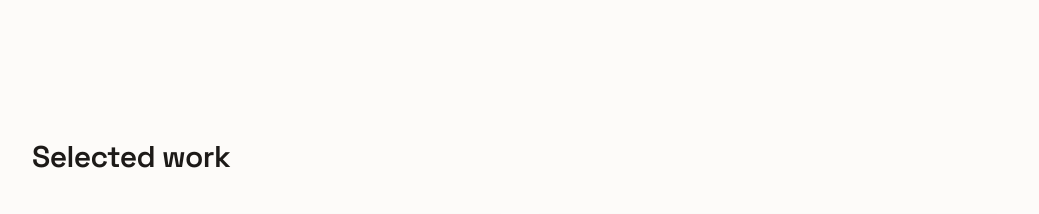
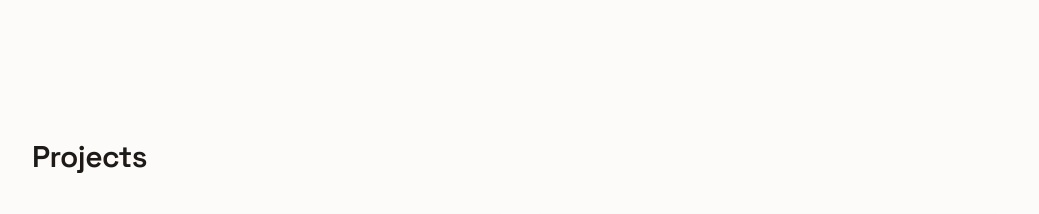
Before and after one commit to KMavr/portfolio, a Next.js app: page / in a window 1280 px wide. Shown: the part 2340-2554 px from the top of the page, without its empty margins (120-1159 px from the left). Built offline with nearby package versions, Linux system fonts and the light colour scheme.

Commit message:
Rename project's section to 'Projects'.

```diff
--- a/app/components/Work/Work.tsx
+++ b/app/components/Work/Work.tsx
@@ -5,7 +5,7 @@ import { cn } from '@/lib/utils/cn';
 function Work() {
   return (
     <section id="work" className={styles.section}>
-      <h2 className={styles.heading}>Selected work</h2>
+      <h2 className={styles.heading}>Projects</h2>
       <div className={styles.grid}>
         {PROJECTS.map((project) => (
           <WorkCard
--- a/app/config/site.ts
+++ b/app/config/site.ts
@@ -3,4 +3,4 @@ export const SITE_NAME = 'Konstantinos Mavrikas';
 export const SITE_ROLE = 'Senior Front-end Developer';
 export const SITE_TITLE = `${SITE_NAME} — ${SITE_ROLE}`;
 export const SITE_DESCRIPTION =
-  'Senior front-end developer with 9 years building React and React Native products. Open to work.';
+  'Senior front-end developer with 10 years building React and React Native products. Open to work.';
```
